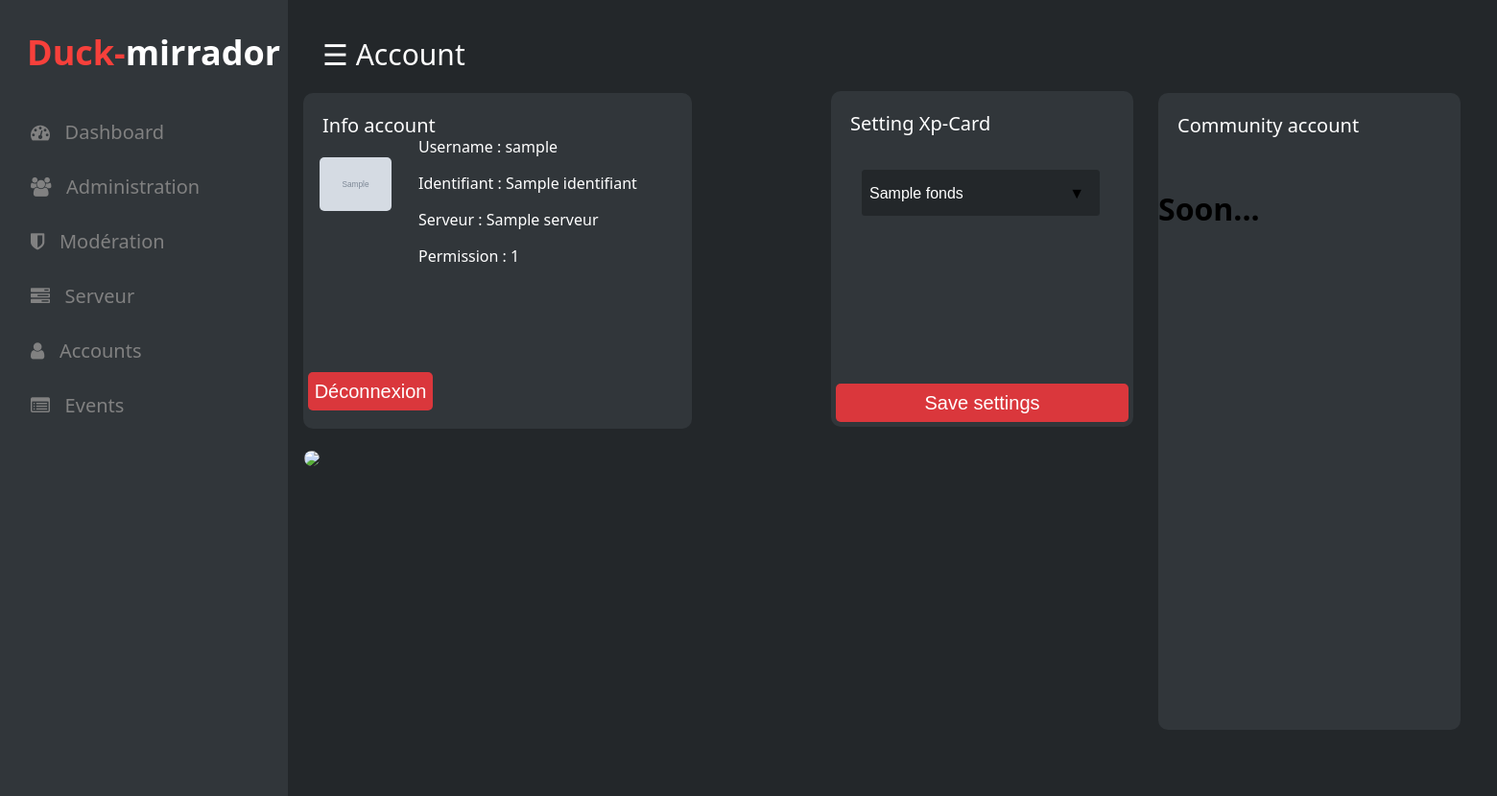
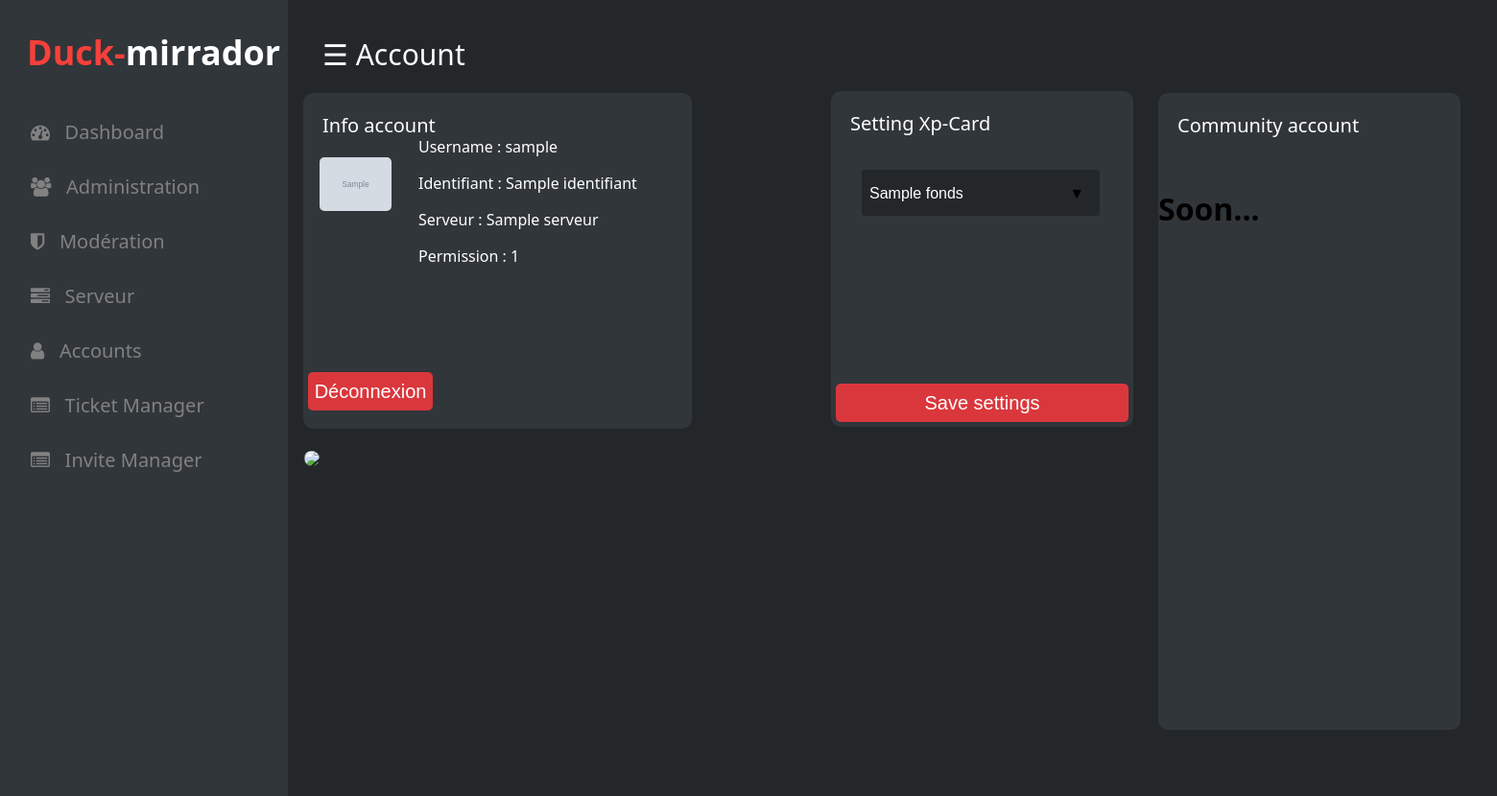
Before and after one commit to nowzee/duck-mirrador, a Flask app: template templates/account/account.html in a window 1560 px wide. Shown: the whole page at 96% size. Run offline with Flask 2, Linux system fonts and the light colour scheme; the template is opened without the code that fills it: most values are stand-ins (such as "Sample title", 1, 10 or a date in 2020); grey boxes marked "Sample" are stand-in pictures.

Commit message:
Update account.html

```diff
--- a/templates/account/account.html
+++ b/templates/account/account.html
@@ -2,6 +2,9 @@
 <html>
 <head>
 	<title>Duck-mirrador</title>
+	<meta charset="utf-8">
+	<meta http-equiv="X-UA-Compatible" content="IE=edge">
+    <meta content="width=device-width, initial-scale=1, maximum-scale=1, user-scalable=no" name="viewport">
 	<link rel="stylesheet" href="{{ url_for('static', filename='css/account.css') }}" type="text/css"/>
 	<link rel="stylesheet" href="https://cdnjs.cloudflare.com/ajax/libs/font-awesome/4.7.0/css/font-awesome.min.css">
 </head>
@@ -12,11 +15,12 @@
 	<div id="mySidenav" class="sidenav">
 	<p class="logo"><span>Duck-</span>mirrador</p>
   <a href="{{ url_for('dashboard') }}" class="icon-a"><i class="fa fa-dashboard icons"></i> &nbsp;&nbsp;Dashboard</a>
-  <a href="{{ url_for('administration') }}" class="icon-a"><i class="fa fa-users icons"></i> &nbsp;&nbsp;Administration</a>
-  <a href="{{ url_for('moderation') }}" class="icon-a"><i class="fa fa-shield icons"></i> &nbsp;&nbsp;Modération</a>
+  <a href="{{ url_for('administration') }}"class="icon-a"><i class="fa fa-users icons"></i> &nbsp;&nbsp;Administration</a>
+  <a href="{{ url_for('moderation') }}"class="icon-a"><i class="fa fa-shield icons"></i> &nbsp;&nbsp;Modération</a>
   <a href="#"class="icon-a"><i class="fa fa-tasks icons"></i> &nbsp;&nbsp;Serveur</a>
-  <a href="{{ url_for('info_account') }}" class="icon-a"><i class="fa fa-user icons"></i> &nbsp;&nbsp;Accounts</a>
-  <a href="#" class="icon-a"><i class="fa fa-list-alt icons"></i> &nbsp;&nbsp;Events</a>
+  <a href="{{ url_for('info_account') }}"class="icon-a"><i class="fa fa-user icons"></i> &nbsp;&nbsp;Accounts</a>
+  <a href="#"class="icon-a"><i class="fa fa-list-alt icons"></i> &nbsp;&nbsp;Ticket Manager</a>
+  <a href="#"class="icon-a"><i class="fa fa-list-alt icons"></i> &nbsp;&nbsp;Invite Manager</a>
 
 </div>
 <div id="main">
@@ -44,7 +48,7 @@
         </div>
 			<div class="xp_fond">
 				<select name="background_xp" id="extension">
-					<option value="{{ value }}" name="Nom 1" disabled selected>{{ fonds }}</option>
+					<option value="{{ value }}" name="Nom 1"  selected>{{ fonds }}</option>
 					<option value="bg.png">Foret verte</option>
 					<option value="bg2.png">Foret grise</option>
 					<option value="bg3.jpg">ciel étoilé</option>
```
